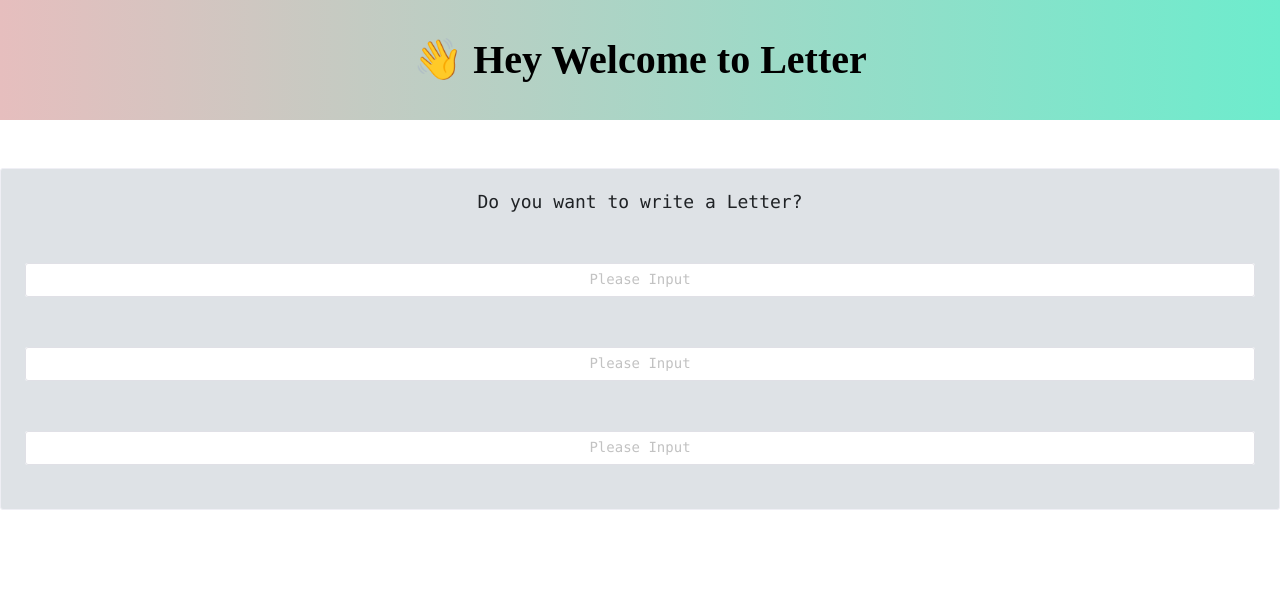
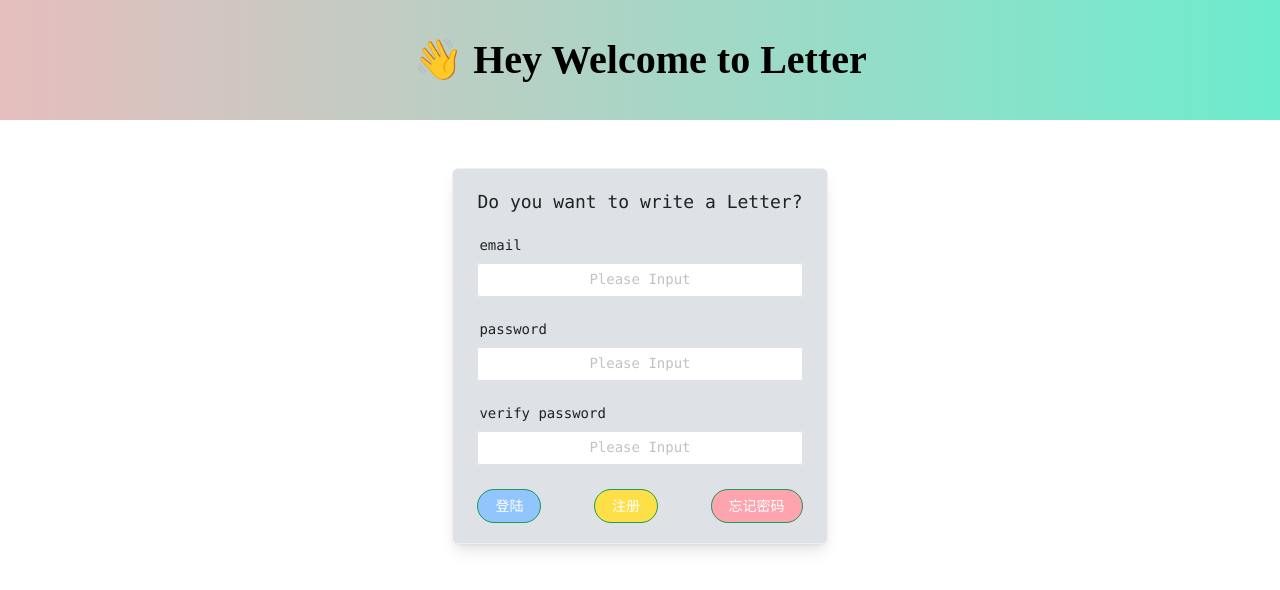
Before and after one commit to Anything-But-Ordinary/closure-admin, a Vue app: page /login in a window 1280 px wide. Shown: the top 590 px of the page. Built offline with nearby package versions, Linux system fonts and the light colour scheme.

Commit message:
feat: add button and change styles

```diff
--- a/src/router/index.ts
+++ b/src/router/index.ts
@@ -1,13 +1,13 @@
 import { createRouter, createWebHistory } from "vue-router";
 import App from "../App";
-import { LoadingGuard } from "./guard";
+// import { LoadingGuard } from "./guard";
 
 const router = createRouter({
   history: createWebHistory(import.meta.env.BASE_URL),
   routes: [
     {
       path: "/",
-      redirect: "loading",
+      redirect: "login",
       name: "main",
       meta: {
         name: "root",
--- a/src/views/login/index.tsx
+++ b/src/views/login/index.tsx
@@ -1,4 +1,14 @@
-import { NCard, NForm, NFormItem, NInput, type FormInst } from "naive-ui";
+import {
+  NButton,
+  NCard,
+  NCol,
+  NForm,
+  NFormItem,
+  NInput,
+  NRow,
+  NSpace,
+  type FormInst,
+} from "naive-ui";
 import { defineComponent, ref } from "vue";
 import { LoginHeader } from "../../layouts/header";
 import styles from "./index.module.scss";
@@ -10,23 +20,57 @@ export default defineComponent({
     return () => (
       <>
         <LoginHeader />
+        <div class="flex align-middle justify-center">
           <NCard
             title={"Do you want to write a Letter?"}
-          class="text-center bg-light-800  h-3/4 font-mono"
+            class="text-center bg-light-800  h-3/4 font-mono rounded-md md:w-4/5 md:h-4/5 lg:w-auto lg:h-auto shadow-lg"
             style={styles["font-style"]}
           >
             <NForm ref={formRef}>
-            <NFormItem>
+              <NFormItem label="email">
                 <NInput />
               </NFormItem>
-            <NFormItem>
+              <NFormItem label="password">
                 <NInput />
               </NFormItem>
-            <NFormItem>
+              <NFormItem label="verify password">
                 <NInput />
               </NFormItem>
+              <NRow gutter={[0, 24]}>
+                <NCol span={24}>
+                  <NSpace justify="space-between">
+                    <NButton
+                      class={"bg-blue-300 !hover:bg-blue-500"}
+                      type="primary"
+                      round
+                      disabled={false}
+                    >
+                      登陆
+                    </NButton>
+
+                    <NButton
+                      class={"bg-yellow-300 !hover:bg-yellow-500"}
+                      type="primary"
+                      round
+                      disabled={false}
+                    >
+                      注册
+                    </NButton>
+
+                    <NButton
+                      class={"bg-rose-300 !hover:bg-rose-500"}
+                      type="primary"
+                      round
+                      disabled={false}
+                    >
+                      忘记密码
+                    </NButton>
+                  </NSpace>
+                </NCol>
+              </NRow>
             </NForm>
           </NCard>
+        </div>
       </>
     );
   },
```
Lines whose indentation alone changed are shown as unchanged.
